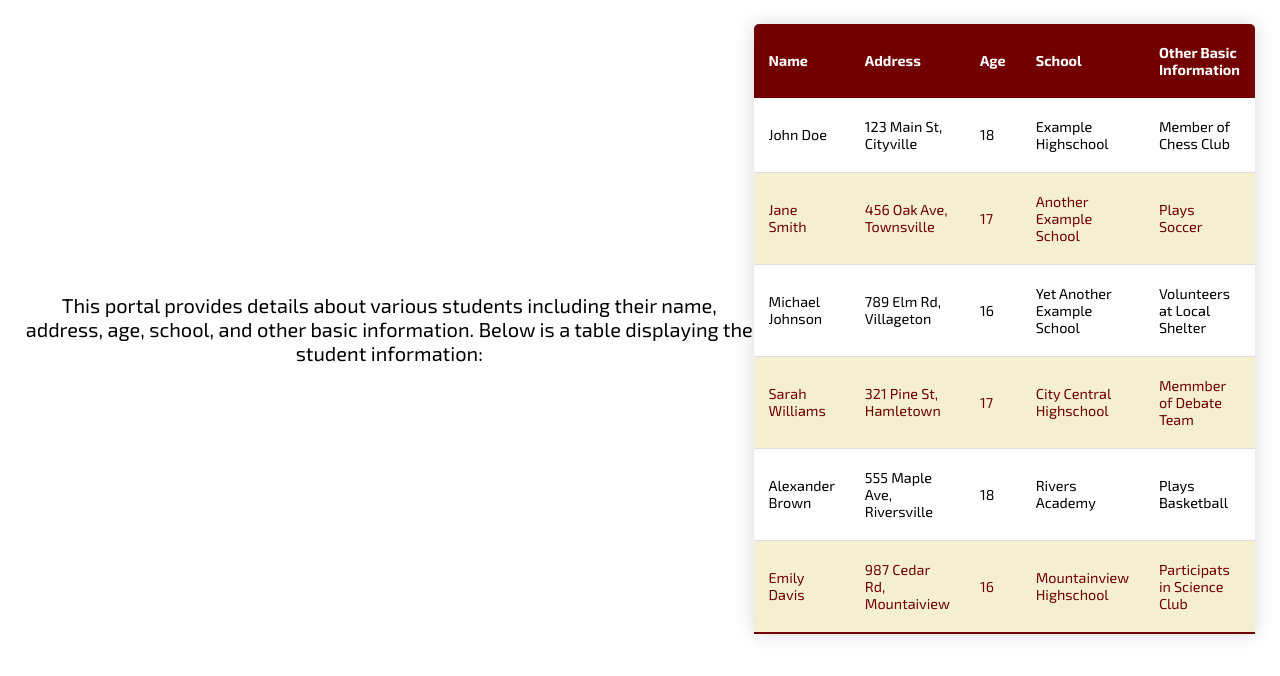
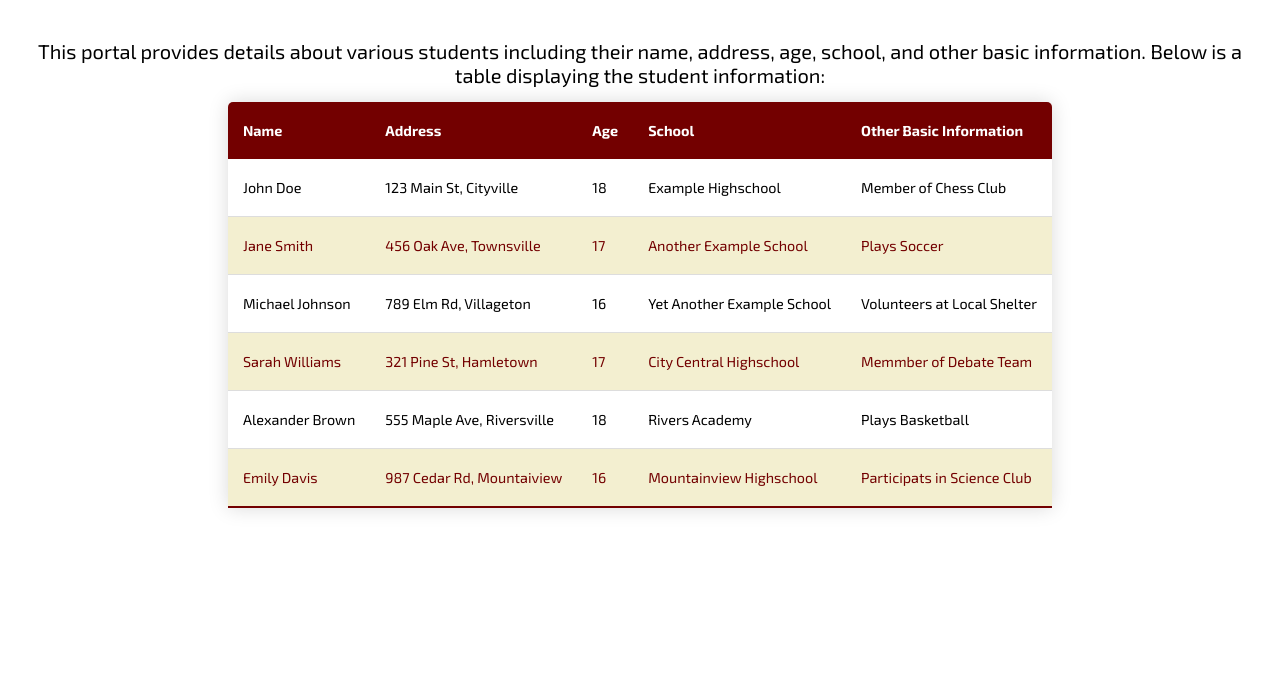
Before and after one commit to badana03/MRC-A1, a plain HTML site: page index.html in a window 1280 px wide. Shown: the part 78-754 px from the top of the page. Drawn offline with Linux system fonts and the light colour scheme.

Commit message:
Update index.html

```diff
--- a/index.html
+++ b/index.html
@@ -21,7 +21,7 @@
   }
 
   .container {
-    display: flex;
+    word-wrap: break-word;
   }
 
   p {
@@ -72,7 +72,7 @@
 </head>
 <body>
   <h1>Welcome to Student Information Portal</h1>
-  <div class="container">
+<div class="container">
   <p>This portal provides details about various students including their name, address, age, school, and other basic information. Below is a table displaying the student information:</p>
   <table class="students-table">
     <thead>
@@ -129,7 +129,7 @@
       </tr>
     </tbody>
   </table>
-  </div>
+</div>
 <script></script>
 </body>
 </html>
```
